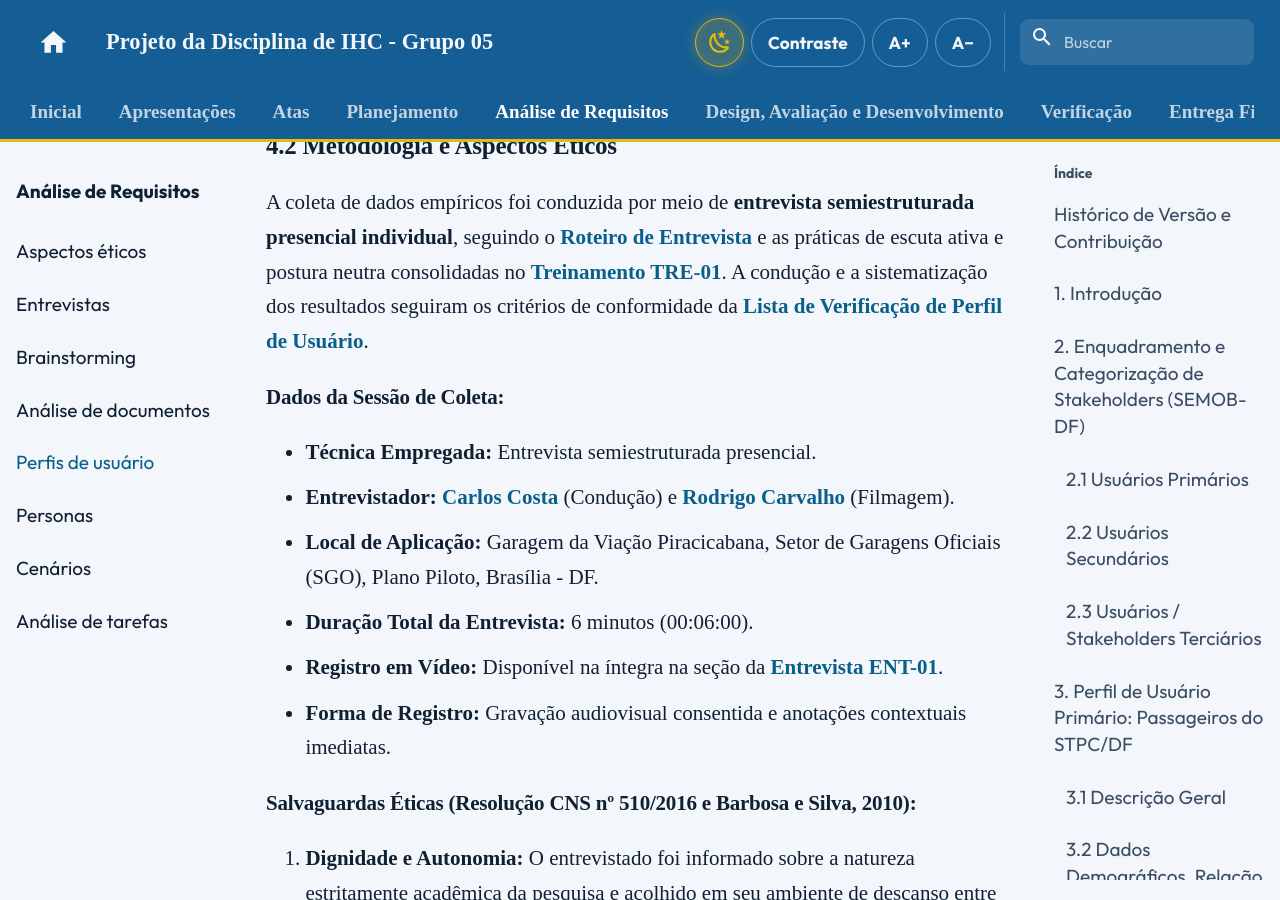
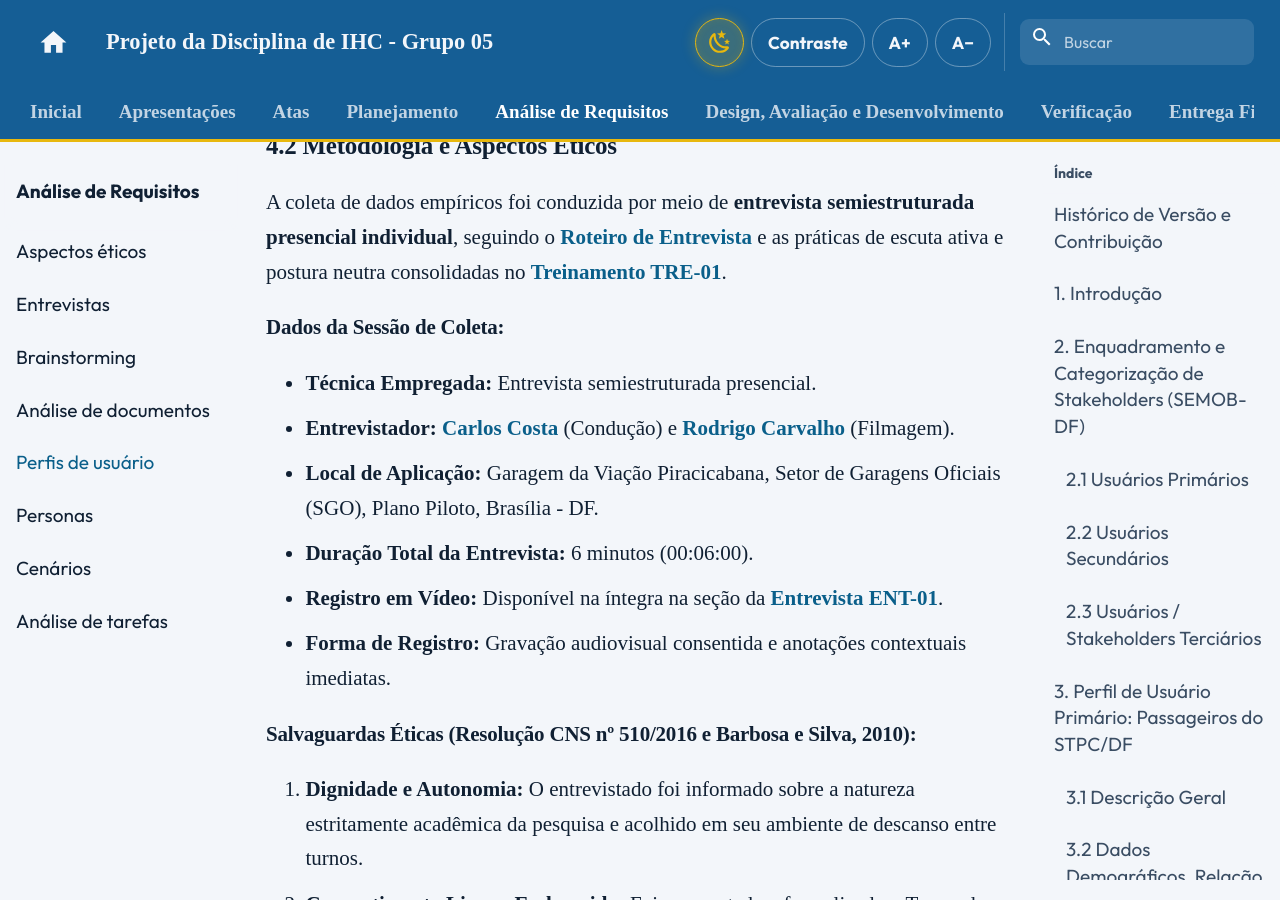
Before and after one commit to Interacao-Humano-Computador/2026.2-Grupo05, an MkDocs documentation site: the page built from docs/analise-de-requisitos/perfis-de-usuario.md, in a window 1280 px wide and 900 px high, scrolled down 7653 px. Built offline with MkDocs 1.6.1 and Material for MkDocs 9.7.7, drawn with Linux system fonts in a browser that asks for light colours; comment, search, counter and statistics services are not loaded.

Commit message:
retirando LV individual

```diff
--- a/docs/analise-de-requisitos/perfis-de-usuario.md
+++ b/docs/analise-de-requisitos/perfis-de-usuario.md
@@ -100,7 +100,7 @@ A concepção deste perfil apoia-se estritamente nas diretrizes metodológicas d
 
 ### 4.2 Metodologia e Aspectos Éticos
 
-A coleta de dados empíricos foi conduzida por meio de **entrevista semiestruturada presencial individual**, seguindo o [Roteiro de Entrevista](../assets/PDFs/Roteiro_Entrevista_Motoristas.pdf) e as práticas de escuta ativa e postura neutra consolidadas no [Treinamento TRE-01](entrevistas.md#31-treinamento-01-motoristas-de-onibus-semob-df). A condução e a sistematização dos resultados seguiram os critérios de conformidade da [Lista de Verificação de Perfil de Usuário](../assets/PDFs/lista_verif_perfil_user_individual.pdf).
+A coleta de dados empíricos foi conduzida por meio de **entrevista semiestruturada presencial individual**, seguindo o [Roteiro de Entrevista](../assets/PDFs/Roteiro_Entrevista_Motoristas.pdf) e as práticas de escuta ativa e postura neutra consolidadas no [Treinamento TRE-01](entrevistas.md#31-treinamento-01-motoristas-de-onibus-semob-df).
 
 #### Dados da Sessão de Coleta:
 * **Técnica Empregada:** Entrevista semiestruturada presencial.
```
Also changed, not shown: 1 other file.
